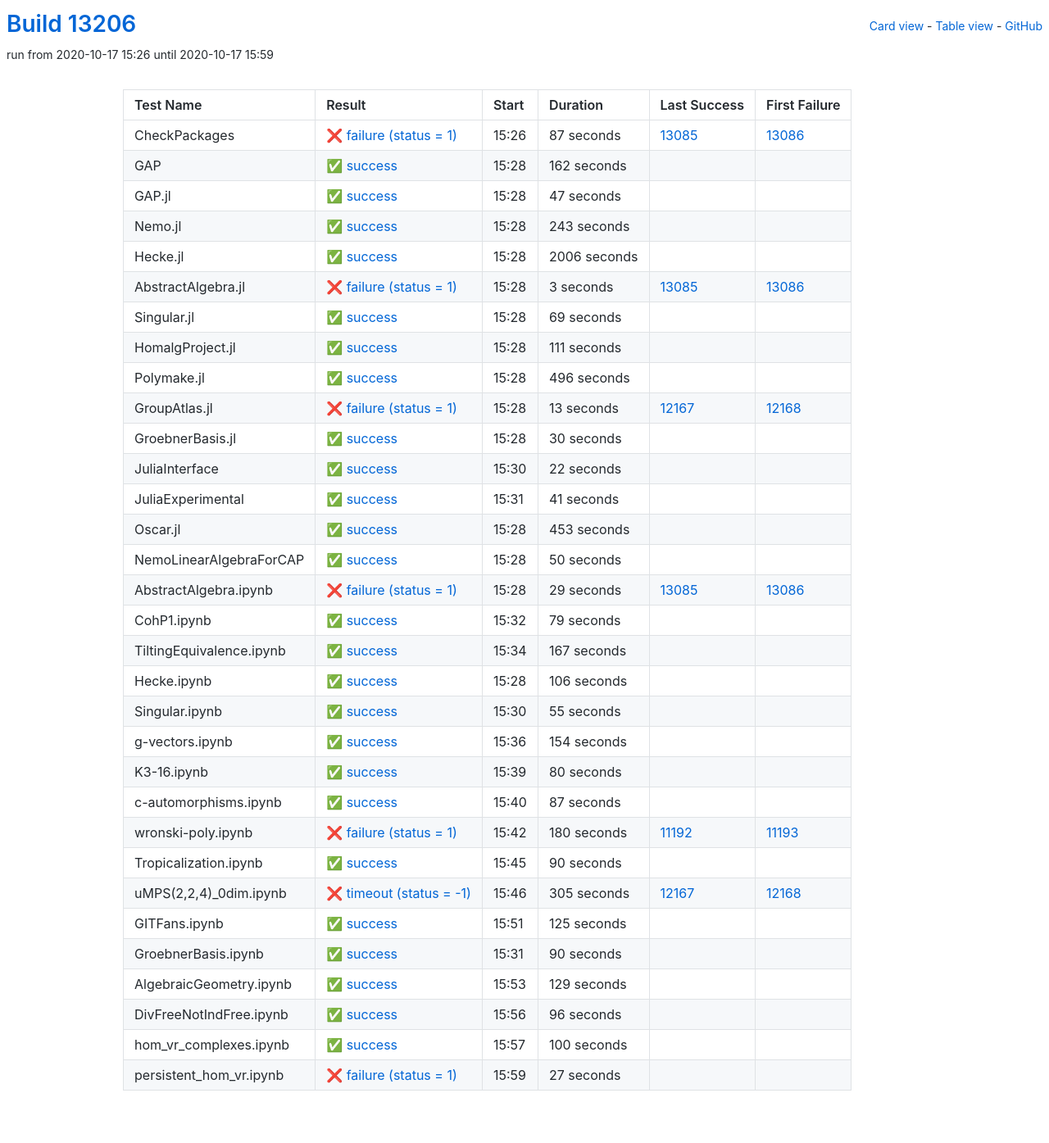
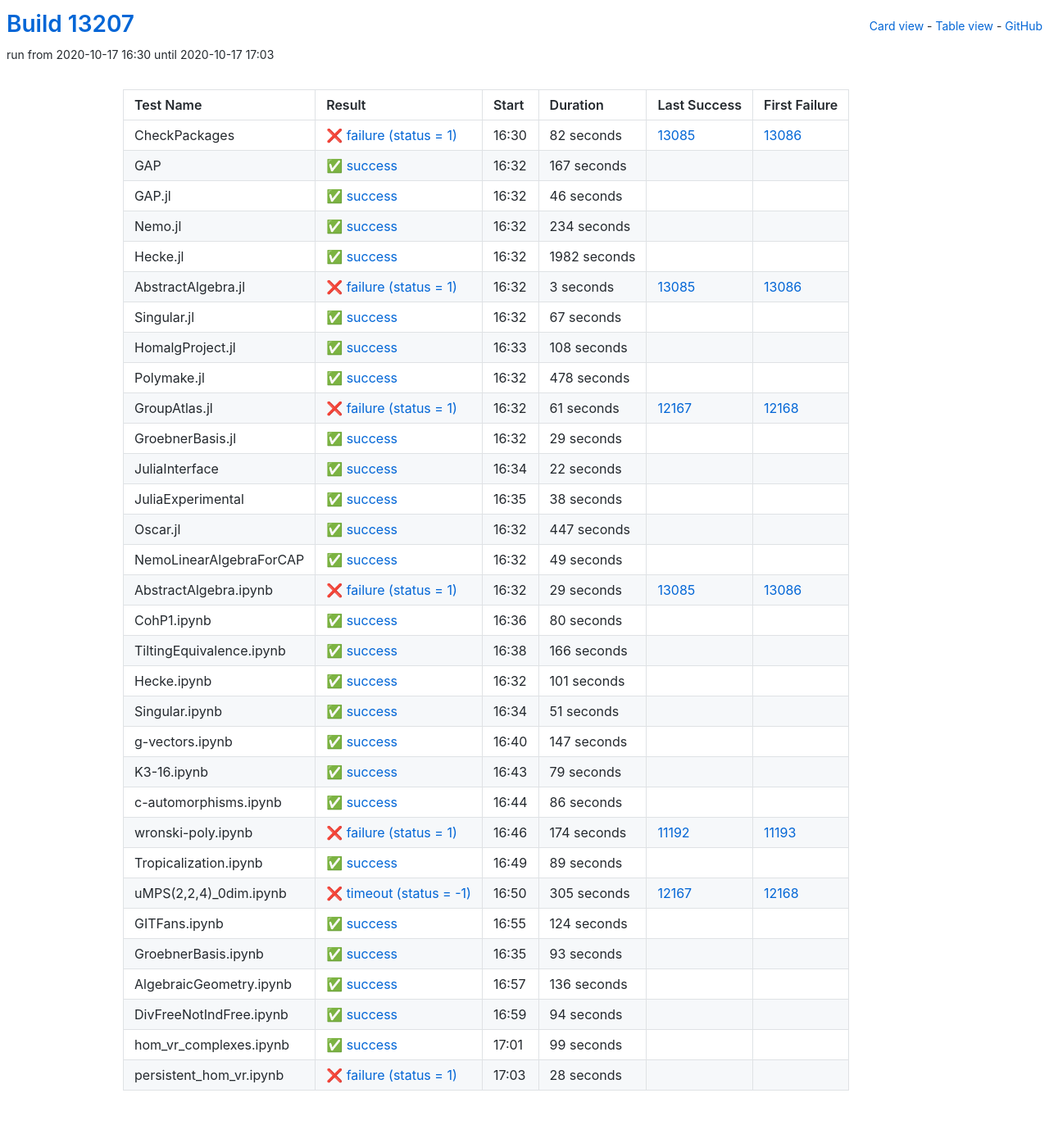
Before and after one commit to oscar-system/oscar-ci-status, a Jekyll site: the page built from table.html, in a window 1280 px wide. Shown: the whole page at 82% size. Built offline with Jekyll 4.4.1, drawn with Linux system fonts in a browser that asks for light colours.

Commit message:
Build #13207

```diff
--- a/_data/ci.yml
+++ b/_data/ci.yml
@@ -1,6 +1,6 @@
 ---
-build: 13206
-build_url: https://oscarci.mathematik.uni-kl.de/job/oscar/13206/
+build: 13207
+build_url: https://oscarci.mathematik.uni-kl.de/job/oscar/13207/
 job: oscar
 organization: oscar-system
 repo: oscar-ci-status
@@ -8,68 +8,68 @@ repourl: https://github.com/oscar-system/oscar-ci-status
 tests:
 - name: CheckPackages
   id: checkpackages
-  log: https://oscarci.mathematik.uni-kl.de/job/oscar/13206/artifact/logs/build-13206/CheckPackages.log
-  start: 2020-10-17 15:26
+  log: https://oscarci.mathematik.uni-kl.de/job/oscar/13207/artifact/logs/build-13207/CheckPackages.log
+  start: 2020-10-17 16:30
   success: false
   exitcode: 1
   status: failure
-  duration: 87
+  duration: 82
   last_success: 13085
   last_success_url: https://oscarci.mathematik.uni-kl.de/job/oscar/13085/
   first_failure: 13086
   first_failure_url: https://oscarci.mathematik.uni-kl.de/job/oscar/13086/
 - name: GAP
   id: gap
-  log: https://oscarci.mathematik.uni-kl.de/job/oscar/13206/artifact/logs/build-13206/GAP.log
-  start: 2020-10-17 15:28
+  log: https://oscarci.mathematik.uni-kl.de/job/oscar/13207/artifact/logs/build-13207/GAP.log
+  start: 2020-10-17 16:32
   success: true
   exitcode: 0
   status: success
-  duration: 162
+  duration: 167
   last_success: false
   last_success_url:
   first_failure: false
   first_failure_url:
 - name: GAP.jl
   id: gap-jl
-  log: https://oscarci.mathematik.uni-kl.de/job/oscar/13206/artifact/logs/build-13206/GAP.jl.log
-  start: 2020-10-17 15:28
+  log: https://oscarci.mathematik.uni-kl.de/job/oscar/13207/artifact/logs/build-13207/GAP.jl.log
+  start: 2020-10-17 16:32
   success: true
   exitcode: 0
   status: success
-  duration: 47
+  duration: 46
   last_success: false
   last_success_url:
   first_failure: false
   first_failure_url:
 - name: Nemo.jl
   id: nemo-jl
-  log: https://oscarci.mathematik.uni-kl.de/job/oscar/13206/artifact/logs/build-13206/Nemo.jl.log
-  start: 2020-10-17 15:28
+  log: https://oscarci.mathematik.uni-kl.de/job/oscar/13207/artifact/logs/build-13207/Nemo.jl.log
+  start: 2020-10-17 16:32
   success: true
   exitcode: 0
   status: success
-  duration: 243
+  duration: 234
   last_success: false
   last_success_url:
   first_failure: false
   first_failure_url:
 - name: Hecke.jl
   id: hecke-jl
-  log: https://oscarci.mathematik.uni-kl.de/job/oscar/13206/artifact/logs/build-13206/Hecke.jl.log
-  start: 2020-10-17 15:28
+  log: https://oscarci.mathematik.uni-kl.de/job/oscar/13207/artifact/logs/build-13207/Hecke.jl.log
+  start: 2020-10-17 16:32
   success: true
   exitcode: 0
   status: success
-  duration: 2006
+  duration: 1982
   last_success: false
   last_success_url:
   first_failure: false
   first_failure_url:
 - name: AbstractAlgebra.jl
   id: abstractalgebra-jl
-  log: https://oscarci.mathematik.uni-kl.de/job/oscar/13206/artifact/logs/build-13206/AbstractAlgebra.jl.log
-  start: 2020-10-17 15:28
+  log: https://oscarci.mathematik.uni-kl.de/job/oscar/13207/artifact/logs/build-13207/AbstractAlgebra.jl.log
+  start: 2020-10-17 16:32
   success: false
   exitcode: 1
   status: failure
@@ -80,68 +80,68 @@ tests:
   first_failure_url: https://oscarci.mathematik.uni-kl.de/job/oscar/13086/
 - name: Singular.jl
   id: singular-jl
-  log: https://oscarci.mathematik.uni-kl.de/job/oscar/13206/artifact/logs/build-13206/Singular.jl.log
-  start: 2020-10-17 15:28
+  log: https://oscarci.mathematik.uni-kl.de/job/oscar/13207/artifact/logs/build-13207/Singular.jl.log
+  start: 2020-10-17 16:32
   success: true
   exitcode: 0
   status: success
-  duration: 69
+  duration: 67
   last_success: false
   last_success_url:
   first_failure: false
   first_failure_url:
 - name: HomalgProject.jl
   id: homalgproject-jl
-  log: https://oscarci.mathematik.uni-kl.de/job/oscar/13206/artifact/logs/build-13206/HomalgProject.jl.log
-  start: 2020-10-17 15:28
+  log: https://oscarci.mathematik.uni-kl.de/job/oscar/13207/artifact/logs/build-13207/HomalgProject.jl.log
+  start: 2020-10-17 16:33
   success: true
   exitcode: 0
   status: success
-  duration: 111
+  duration: 108
   last_success: false
   last_success_url:
   first_failure: false
   first_failure_url:
 - name: Polymake.jl
   id: polymake-jl
-  log: https://oscarci.mathematik.uni-kl.de/job/oscar/13206/artifact/logs/build-13206/Polymake.jl.log
-  start: 2020-10-17 15:28
+  log: https://oscarci.mathematik.uni-kl.de/job/oscar/13207/artifact/logs/build-13207/Polymake.jl.log
+  start: 2020-10-17 16:32
   success: true
   exitcode: 0
   status: success
-  duration: 496
+  duration: 478
   last_success: false
   last_success_url:
   first_failure: false
   first_failure_url:
 - name: GroupAtlas.jl
   id: groupatlas-jl
-  log: https://oscarci.mathematik.uni-kl.de/job/oscar/13206/artifact/logs/build-13206/GroupAtlas.jl.log
-  start: 2020-10-17 15:28
+  log: https://oscarci.mathematik.uni-kl.de/job/oscar/13207/artifact/logs/build-13207/GroupAtlas.jl.log
+  start: 2020-10-17 16:32
   success: false
   exitcode: 1
   status: failure
-  duration: 13
+  duration: 61
   last_success: 12167
   last_success_url: https://oscarci.mathematik.uni-kl.de/job/oscar/12167/
   first_failure: 12168
   first_failure_url: https://oscarci.mathematik.uni-kl.de/job/oscar/12168/
 - name: GroebnerBasis.jl
   id: groebnerbasis-jl
-  log: https://oscarci.mathematik.uni-kl.de/job/oscar/13206/artifact/logs/build-13206/GroebnerBasis.jl.log
-  start: 2020-10-17 15:28
+  log: https://oscarci.mathematik.uni-kl.de/job/oscar/13207/artifact/logs/build-13207/GroebnerBasis.jl.log
+  start: 2020-10-17 16:32
   success: true
   exitcode: 0
   status: success
-  duration: 30
+  duration: 29
   last_success: false
   last_success_url:
   first_failure: false
   first_failure_url:
 - name: JuliaInterface
   id: juliainterface
-  log: https://oscarci.mathematik.uni-kl.de/job/oscar/13206/artifact/logs/build-13206/JuliaInterface.log
-  start: 2020-10-17 15:30
+  log: https://oscarci.mathematik.uni-kl.de/job/oscar/13207/artifact/logs/build-13207/JuliaInterface.log
+  start: 2020-10-17 16:34
   success: true
   exitcode: 0
   status: success
@@ -152,44 +152,44 @@ tests:
   first_failure_url:
 - name: JuliaExperimental
   id: juliaexperimental
-  log: https://oscarci.mathematik.uni-kl.de/job/oscar/13206/artifact/logs/build-13206/JuliaExperimental.log
-  start: 2020-10-17 15:31
+  log: https://oscarci.mathematik.uni-kl.de/job/oscar/13207/artifact/logs/build-13207/JuliaExperimental.log
+  start: 2020-10-17 16:35
   success: true
   exitcode: 0
   status: success
-  duration: 41
+  duration: 38
   last_success: false
   last_success_url:
   first_failure: false
   first_failure_url:
 - name: Oscar.jl
   id: oscar-jl
-  log: https://oscarci.mathematik.uni-kl.de/job/oscar/13206/artifact/logs/build-13206/Oscar.jl.log
-  start: 2020-10-17 15:28
+  log: https://oscarci.mathematik.uni-kl.de/job/oscar/13207/artifact/logs/build-13207/Oscar.jl.log
+  start: 2020-10-17 16:32
   success: true
   exitcode: 0
   status: success
-  duration: 453
+  duration: 447
   last_success: false
   last_success_url:
   first_failure: false
   first_failure_url:
 - name: NemoLinearAlgebraForCAP
   id: nemolinearalgebraforcap
-  log: https://oscarci.mathematik.uni-kl.de/job/oscar/13206/artifact/logs/build-13206/NemoLinearAlgebraForCAP.log
-  start: 2020-10-17 15:28
+  log: https://oscarci.mathematik.uni-kl.de/job/oscar/13207/artifact/logs/build-13207/NemoLinearAlgebraForCAP.log
+  start: 2020-10-17 16:32
   success: true
   exitcode: 0
   status: success
-  duration: 50
+  duration: 49
   last_success: false
   last_success_url:
   first_failure: false
   first_failure_url:
 - name: AbstractAlgebra.ipynb
   id: abstractalgebra-ipynb
-  log: https://oscarci.mathematik.uni-kl.de/job/oscar/13206/artifact/logs/build-13206/AbstractAlgebra.ipynb.log
-  start: 2020-10-17 15:28
+  log: https://oscarci.mathematik.uni-kl.de/job/oscar/13207/artifact/logs/build-13207/AbstractAlgebra.ipynb.log
+  start: 2020-10-17 16:32
   success: false
   exitcode: 1
   status: failure
@@ -200,8 +200,68 @@ tests:
   first_failure_url: https://oscarci.mathematik.uni-kl.de/job/oscar/13086/
 - name: CohP1.ipynb
   id: cohp1-ipynb
-  log: https://oscarci.mathematik.uni-kl.de/job/oscar/13206/artifact/logs/build-13206/CohP1.ipynb.log
-  start: 2020-10-17 15:32
+  log: https://oscarci.mathematik.uni-kl.de/job/oscar/13207/artifact/logs/build-13207/CohP1.ipynb.log
+  start: 2020-10-17 16:36
+  success: true
+  exitcode: 0
+  status: success
+  duration: 80
+  last_success: false
+  last_success_url:
+  first_failure: false
+  first_failure_url:
+- name: TiltingEquivalence.ipynb
+  id: tiltingequivalence-ipynb
+  log: https://oscarci.mathematik.uni-kl.de/job/oscar/13207/artifact/logs/build-13207/TiltingEquivalence.ipynb.log
+  start: 2020-10-17 16:38
+  success: true
+  exitcode: 0
+  status: success
+  duration: 166
+  last_success: false
+  last_success_url:
+  first_failure: false
+  first_failure_url:
+- name: Hecke.ipynb
+  id: hecke-ipynb
+  log: https://oscarci.mathematik.uni-kl.de/job/oscar/13207/artifact/logs/build-13207/Hecke.ipynb.log
+  start: 2020-10-17 16:32
+  success: true
+  exitcode: 0
+  status: success
+  duration: 101
+  last_success: false
+  last_success_url:
+  first_failure: false
+  first_failure_url:
+- name: Singular.ipynb
+  id: singular-ipynb
+  log: https://oscarci.mathematik.uni-kl.de/job/oscar/13207/artifact/logs/build-13207/Singular.ipynb.log
+  start: 2020-10-17 16:34
+  success: true
+  exitcode: 0
+  status: success
+  duration: 51
+  last_success: false
+  last_success_url:
+  first_failure: false
+  first_failure_url:
+- name: g-vectors.ipynb
+  id: g-vectors-ipynb
+  log: https://oscarci.mathematik.uni-kl.de/job/oscar/13207/artifact/logs/build-13207/g-vectors.ipynb.log
+  start: 2020-10-17 16:40
+  success: true
+  exitcode: 0
+  status: success
+  duration: 147
+  last_success: false
+  last_success_url:
+  first_failure: false
+  first_failure_url:
+- name: K3-16.ipynb
+  id: k3-16-ipynb
+  log: https://oscarci.mathematik.uni-kl.de/job/oscar/13207/artifact/logs/build-13207/K3-16.ipynb.log
+  start: 2020-10-17 16:43
   success: true
   exitcode: 0
   status: success
@@ -210,106 +270,46 @@ tests:
   last_success_url:
   first_failure: false
   first_failure_url:
-- name: TiltingEquivalence.ipynb
-  id: tiltingequivalence-ipynb
-  log: https://oscarci.mathematik.uni-kl.de/job/oscar/13206/artifact/logs/build-13206/TiltingEquivalence.ipynb.log
-  start: 2020-10-17 15:34
+- name: c-automorphisms.ipynb
+  id: c-automorphisms-ipynb
+  log: https://oscarci.mathematik.uni-kl.de/job/oscar/13207/artifact/logs/build-13207/c-automorphisms.ipynb.log
+  start: 2020-10-17 16:44
   success: true
   exitcode: 0
   status: success
-  duration: 167
-  last_success: false
-  last_success_url:
-  first_failure: false
-  first_failure_url:
-- name: Hecke.ipynb
-  id: hecke-ipynb
-  log: https://oscarci.mathematik.uni-kl.de/job/oscar/13206/artifact/logs/build-13206/Hecke.ipynb.log
-  start: 2020-10-17 15:28
-  success: true
-  exitcode: 0
-  status: success
-  duration: 106
-  last_success: false
-  last_success_url:
-  first_failure: false
-  first_failure_url:
-- name: Singular.ipynb
-  id: singular-ipynb
-  log: https://oscarci.mathematik.uni-kl.de/job/oscar/13206/artifact/logs/build-13206/Singular.ipynb.log
-  start: 2020-10-17 15:30
-  success: true
-  exitcode: 0
-  status: success
-  duration: 55
-  last_success: false
-  last_success_url:
-  first_failure: false
-  first_failure_url:
-- name: g-vectors.ipynb
-  id: g-vectors-ipynb
-  log: https://oscarci.mathematik.uni-kl.de/job/oscar/13206/artifact/logs/build-13206/g-vectors.ipynb.log
-  start: 2020-10-17 15:36
-  success: true
-  exitcode: 0
-  status: success
-  duration: 154
-  last_success: false
-  last_success_url:
-  first_failure: false
-  first_failure_url:
-- name: K3-16.ipynb
-  id: k3-16-ipynb
-  log: https://oscarci.mathematik.uni-kl.de/job/oscar/13206/artifact/logs/build-13206/K3-16.ipynb.log
-  start: 2020-10-17 15:39
-  success: true
-  exitcode: 0
-  status: success
-  duration: 80
-  last_success: false
-  last_success_url:
-  first_failure: false
-  first_failure_url:
-- name: c-automorphisms.ipynb
-  id: c-automorphisms-ipynb
-  log: https://oscarci.mathematik.uni-kl.de/job/oscar/13206/artifact/logs/build-13206/c-automorphisms.ipynb.log
-  start: 2020-10-17 15:40
-  success: true
-  exitcode: 0
-  status: success
-  duration: 87
+  duration: 86
   last_success: false
   last_success_url:
   first_failure: false
   first_failure_url:
 - name: wronski-poly.ipynb
   id: wronski-poly-ipynb
-  log: https://oscarci.mathematik.uni-kl.de/job/oscar/13206/artifact/logs/build-13206/wronski-poly.ipynb.log
-  start: 2020-10-17 15:42
+  log: https://oscarci.mathematik.uni-kl.de/job/oscar/13207/artifact/logs/build-13207/wronski-poly.ipynb.log
+  start: 2020-10-17 16:46
   success: false
   exitcode: 1
   status: failure
-  duration: 180
+  duration: 174
   last_success: 11192
   last_success_url: https://oscarci.mathematik.uni-kl.de/job/oscar/11192/
   first_failure: 11193
   first_failure_url: https://oscarci.mathematik.uni-kl.de/job/oscar/11193/
 - name: Tropicalization.ipynb
   id: tropicalization-ipynb
-  log: https://oscarci.mathematik.uni-kl.de/job/oscar/13206/artifact/logs/build-13206/Tropicalization.ipynb.log
-  start: 2020-10-17 15:45
+  log: https://oscarci.mathematik.uni-kl.de/job/oscar/13207/artifact/logs/build-13207/Tropicalization.ipynb.log
+  start: 2020-10-17 16:49
   success: true
   exitcode: 0
   status: success
-  duration: 90
+  duration: 89
   last_success: false
   last_success_url:
   first_failure: false
   first_failure_url:
 - name: uMPS(2,2,4)_0dim.ipynb
   id: umps-2-2-4-0dim-ipynb
-  log: https://oscarci.mathematik.uni-kl.de/job/oscar/13206/artifact/logs/build-13206/uMPS-2-2-4-_0dim.ipynb.log
-  start: 2020-10-17 15:46
+  log: https://oscarci.mathematik.uni-kl.de/job/oscar/13207/artifact/logs/build-13207/uMPS-2-2-4-_0dim.ipynb.log
+  start: 2020-10-17 16:50
   success: false
   exitcode: -1
   status: timeout
@@ -320,72 +320,72 @@ tests:
   first_failure_url: https://oscarci.mathematik.uni-kl.de/job/oscar/12168/
 - name: GITFans.ipynb
   id: gitfans-ipynb
-  log: https://oscarci.mathematik.uni-kl.de/job/oscar/13206/artifact/logs/build-13206/GITFans.ipynb.log
-  start: 2020-10-17 15:51
+  log: https://oscarci.mathematik.uni-kl.de/job/oscar/13207/artifact/logs/build-13207/GITFans.ipynb.log
+  start: 2020-10-17 16:55
   success: true
   exitcode: 0
   status: success
-  duration: 125
+  duration: 124
   last_success: false
   last_success_url:
   first_failure: false
   first_failure_url:
 - name: GroebnerBasis.ipynb
   id: groebnerbasis-ipynb
-  log: https://oscarci.mathematik.uni-kl.de/job/oscar/13206/artifact/logs/build-13206/GroebnerBasis.ipynb.log
-  start: 2020-10-17 15:31
+  log: https://oscarci.mathematik.uni-kl.de/job/oscar/13207/artifact/logs/build-13207/GroebnerBasis.ipynb.log
+  start: 2020-10-17 16:35
   success: true
   exitcode: 0
   status: success
-  duration: 90
+  duration: 93
   last_success: false
   last_success_url:
   first_failure: false
   first_failure_url:
 - name: AlgebraicGeometry.ipynb
   id: algebraicgeometry-ipynb
-  log: https://oscarci.mathematik.uni-kl.de/job/oscar/13206/artifact/logs/build-13206/AlgebraicGeometry.ipynb.log
-  start: 2020-10-17 15:53
+  log: https://oscarci.mathematik.uni-kl.de/job/oscar/13207/artifact/logs/build-13207/AlgebraicGeometry.ipynb.log
+  start: 2020-10-17 16:57
   success: true
   exitcode: 0
   status: success
-  duration: 129
+  duration: 136
   last_success: false
   last_success_url:
   first_failure: false
   first_failure_url:
 - name: DivFreeNotIndFree.ipynb
   id: divfreenotindfree-ipynb
-  log: https://oscarci.mathematik.uni-kl.de/job/oscar/13206/artifact/logs/build-13206/DivFreeNotIndFree.ipynb.log
-  start: 2020-10-17 15:56
+  log: https://oscarci.mathematik.uni-kl.de/job/oscar/13207/artifact/logs/build-13207/DivFreeNotIndFree.ipynb.log
+  start: 2020-10-17 16:59
   success: true
   exitcode: 0
   status: success
-  duration: 96
+  duration: 94
   last_success: false
   last_success_url:
   first_failure: false
   first_failure_url:
 - name: hom_vr_complexes.ipynb
   id: hom-vr-complexes-ipynb
-  log: https://oscarci.mathematik.uni-kl.de/job/oscar/13206/artifact/logs/build-13206/hom_vr_complexes.ipynb.log
-  start: 2020-10-17 15:57
+  log: https://oscarci.mathematik.uni-kl.de/job/oscar/13207/artifact/logs/build-13207/hom_vr_complexes.ipynb.log
+  start: 2020-10-17 17:01
   success: true
   exitcode: 0
   status: success
-  duration: 100
+  duration: 99
   last_success: false
   last_success_url:
   first_failure: false
   first_failure_url:
 - name: persistent_hom_vr.ipynb
   id: persistent-hom-vr-ipynb
-  log: https://oscarci.mathematik.uni-kl.de/job/oscar/13206/artifact/logs/build-13206/persistent_hom_vr.ipynb.log
-  start: 2020-10-17 15:59
+  log: https://oscarci.mathematik.uni-kl.de/job/oscar/13207/artifact/logs/build-13207/persistent_hom_vr.ipynb.log
+  start: 2020-10-17 17:03
   success: false
   exitcode: 1
   status: failure
-  duration: 27
+  duration: 28
   last_success: false
   last_success_url:
   first_failure: false
```
Also changed, not shown: README.md.
